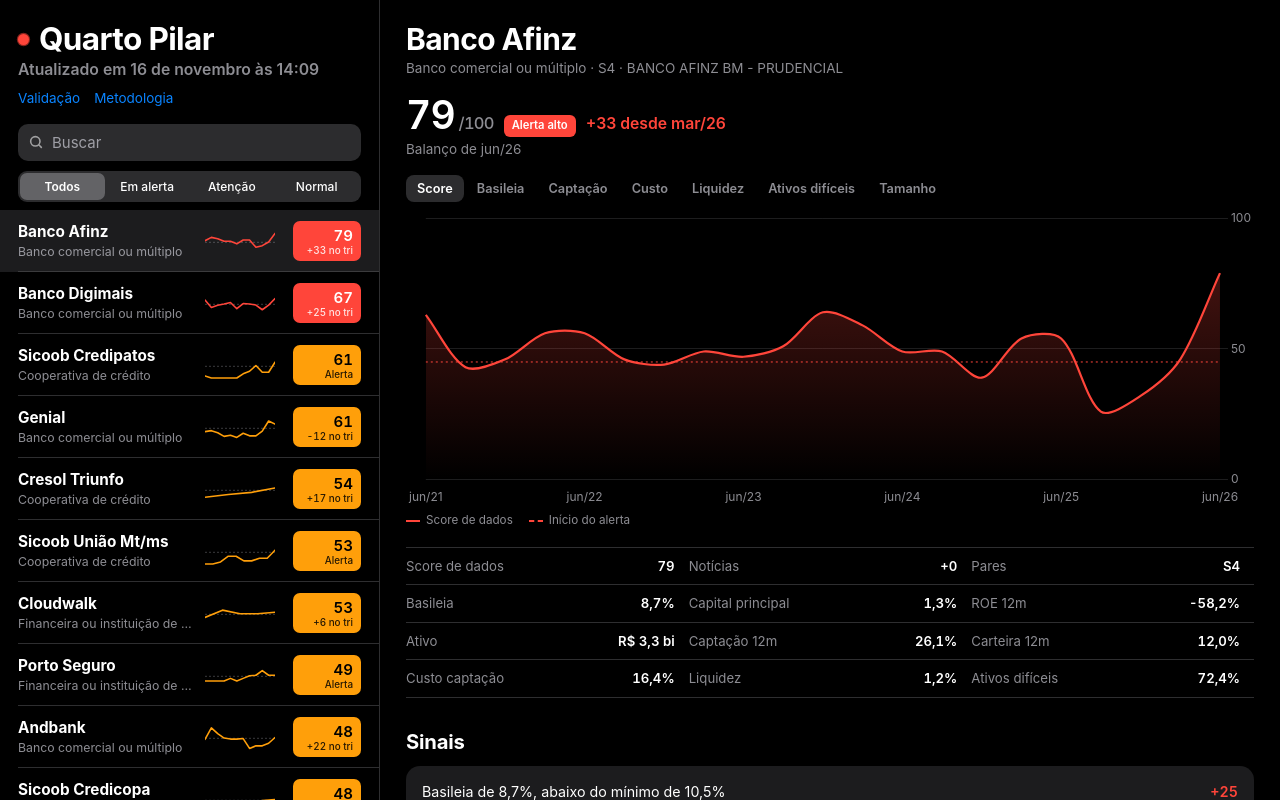
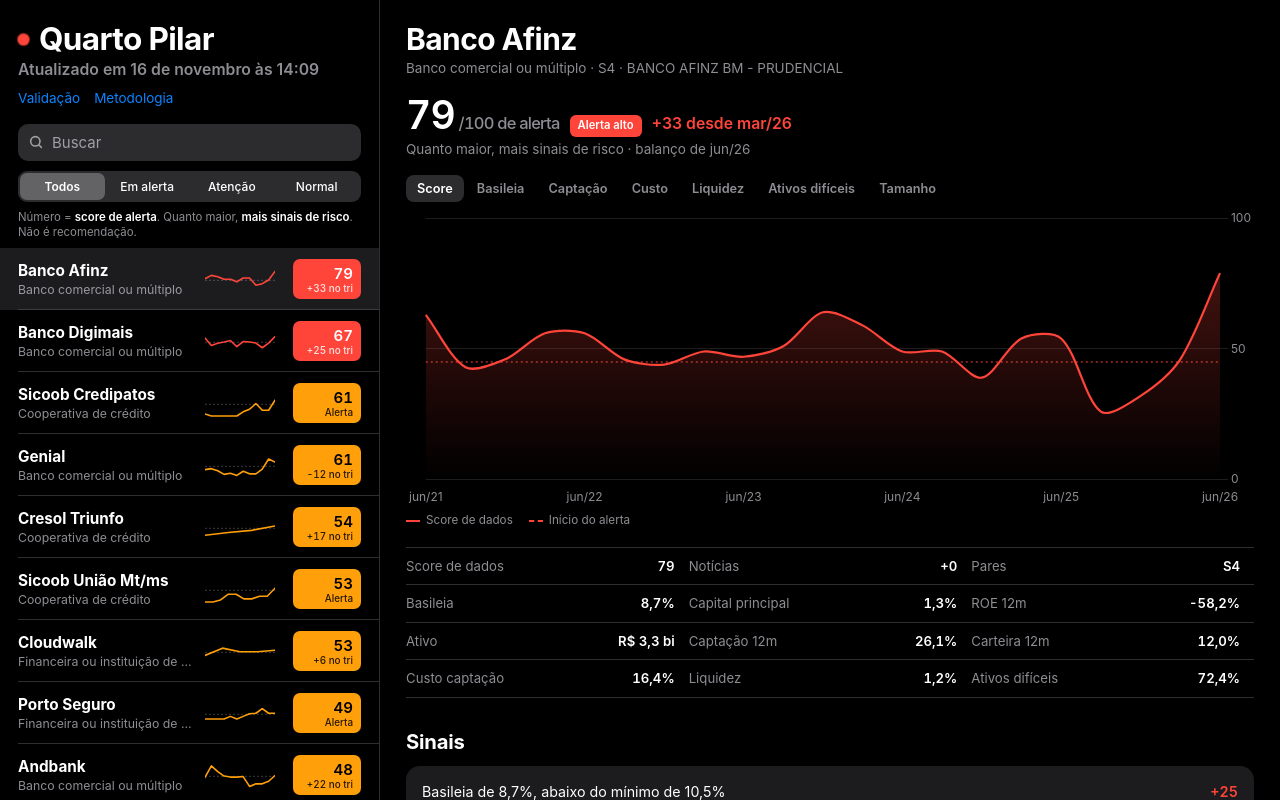
Before and after one commit to GuiFonsecaM/quarto-pilar, a plain HTML site: page docs/index.html in a window 1280 px wide. Drawn offline with nearby package versions, Linux system fonts and the light colour scheme.

Commit message:
Deixa claro que score alto significa mais sinais de risco
Co-Authored-By: Claude Opus 5.5 <noreply@anthropic.com>
Claude-Session: https://claude.ai/code/session_01WxFKpLWgznj7fDo4RVsFoe

```diff
--- a/docs/assets/app.css
+++ b/docs/assets/app.css
@@ -166,3 +166,5 @@ footer { padding: 24px 0 40px; color: var(--txt-3); font-size: .8rem; }
   background: #48484a; border-radius: 10px; border: 3px solid #000; background-clip: padding-box;
 }
 .lista::-webkit-scrollbar-thumb:hover, .detalhe::-webkit-scrollbar-thumb:hover { background: #636366; background-clip: padding-box; }
+.legenda-score { margin: 0 18px 8px; color: var(--txt-2); font-size: .76rem; line-height: 1.35; }
+.legenda-score b { color: var(--txt); font-weight: 600; }
--- a/docs/assets/app.js
+++ b/docs/assets/app.js
@@ -116,11 +116,11 @@ async function abrir(cod, empurrar = true) {
     <h1>${R.esc(b.nome)}</h1>
     <div class="sub">${R.esc(b.tipo)}${b.segmento ? " · " + b.segmento : ""} · ${R.esc(b.nome_oficial || "")}</div>
     <div class="preco">
-      <span class="v">${b.score_final}<small> /100</small></span>
+      <span class="v">${b.score_final}<small> /100 de alerta</small></span>
       <span class="etq c-${c}">${b.liquidada ? "Em liquidação" : b.nivel}</span>
       ${delta !== null ? `<span class="var ${corDelta}">${delta > 0 ? "+" : ""}${delta} desde ${R.trimestre(s.anomes[s.anomes.length - 2])}</span>` : ""}
     </div>
-    <div class="sub">Balanço de ${R.trimestre(b.anomes_ref)}${b.score_noticias ? ` · +${b.score_noticias} por notícias recentes` : ""}</div>
+    <div class="sub">Quanto maior, mais sinais de risco · balanço de ${R.trimestre(b.anomes_ref)}${b.score_noticias ? ` · +${b.score_noticias} por notícias recentes` : ""}</div>
     ${b.liquidada ? '<div class="aviso forte">Esta instituição entrou em liquidação extrajudicial. Os números são os últimos divulgados antes do evento.</div>'
       : b.defasado ? `<div class="aviso forte">Não divulgou a data-base mais recente. Números de ${R.trimestre(b.anomes_ref)}.</div>` : ""}
 
--- a/docs/index.html
+++ b/docs/index.html
@@ -28,6 +28,7 @@
       <button data-nivel="Atenção" aria-pressed="false">Atenção</button>
       <button data-nivel="Normal" aria-pressed="false">Normal</button>
     </div>
+    <div class="legenda-score">Número = <b>score de alerta</b>. Quanto maior, <b>mais sinais de risco</b>. Não é recomendação.</div>
     <div class="lista" id="lista" role="list"></div>
   </aside>
   <main class="detalhe" id="detalhe"><div class="boas-vindas">Carregando…</div></main>
```
